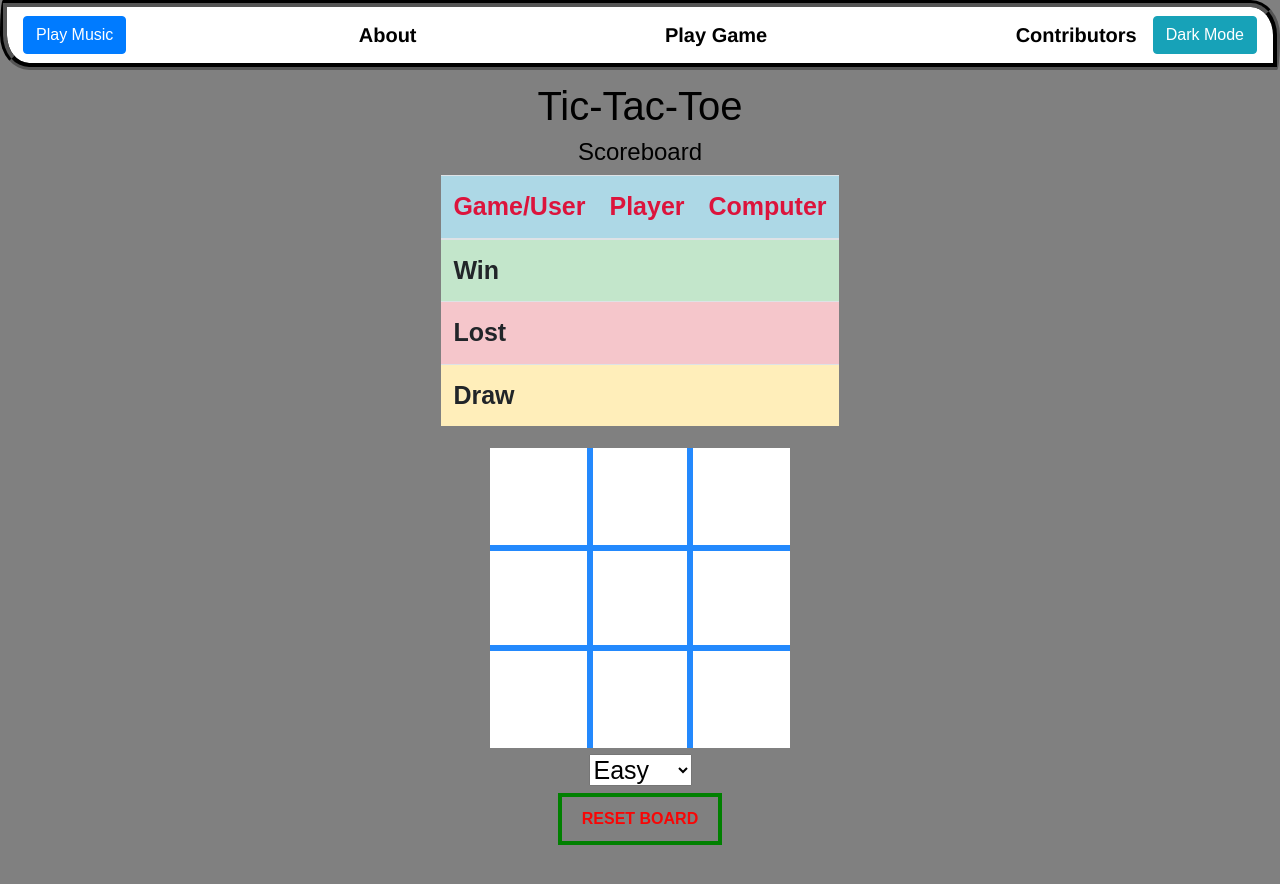
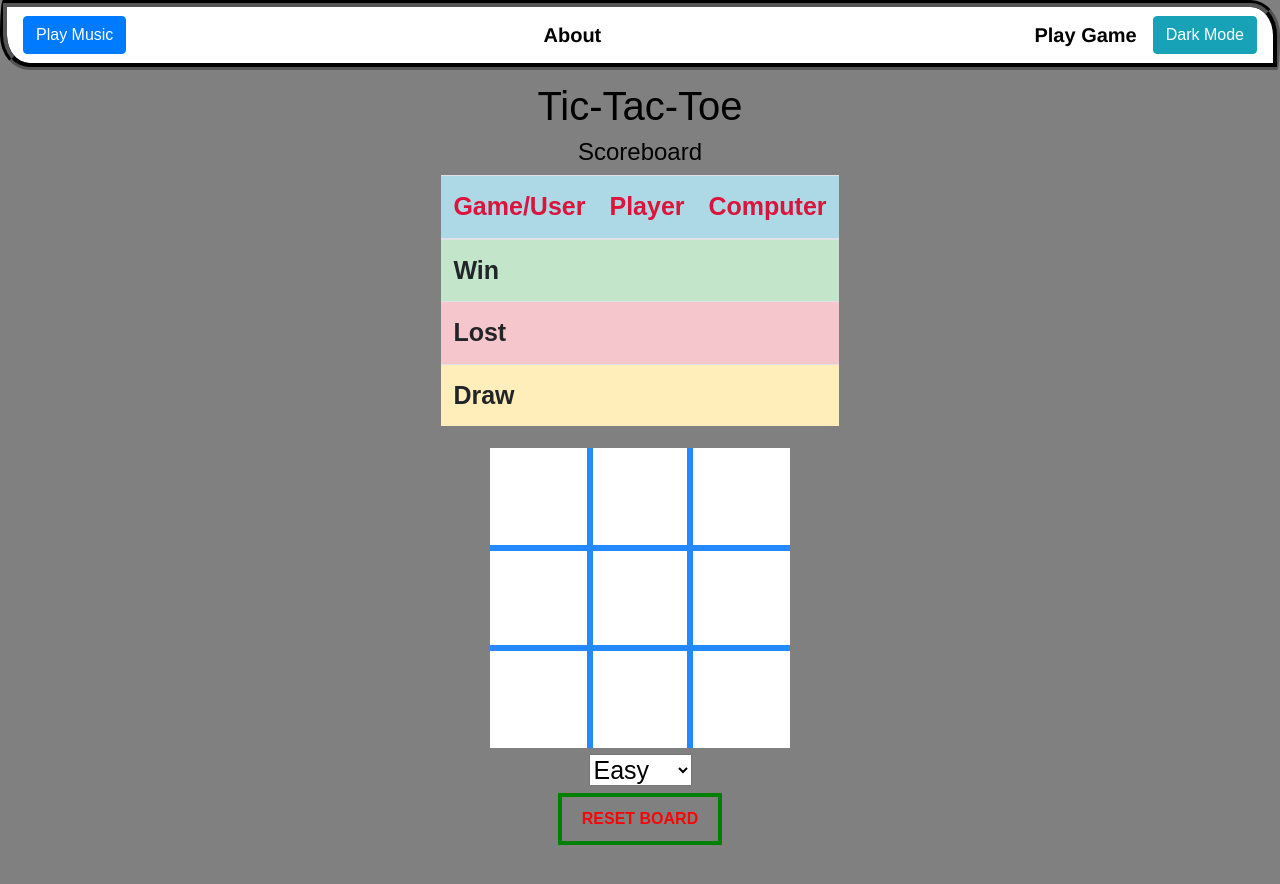
Before and after one commit to KunwarPrabal/tictactoe, a plain HTML site: page index.html in a window 1280 px wide. Drawn offline with nearby package versions, Linux system fonts and the light colour scheme.

Commit message:
Update index.html

```diff
--- a/index.html
+++ b/index.html
@@ -35,7 +35,7 @@
       <button class="btn btn-primary" onclick="playAudio(this)" type="button">Play Music</button>
       <a class="navbar-brand" href="about.html">About</a>
       <a class="navbar-brand" href="#">Play Game</a>
-      <a class="navbar-brand" href="contributors.html">Contributors</a>
+
       <button class="btn btn-info" onclick="myFunction()">Dark Mode</button>
     </nav>
     </br>
```
